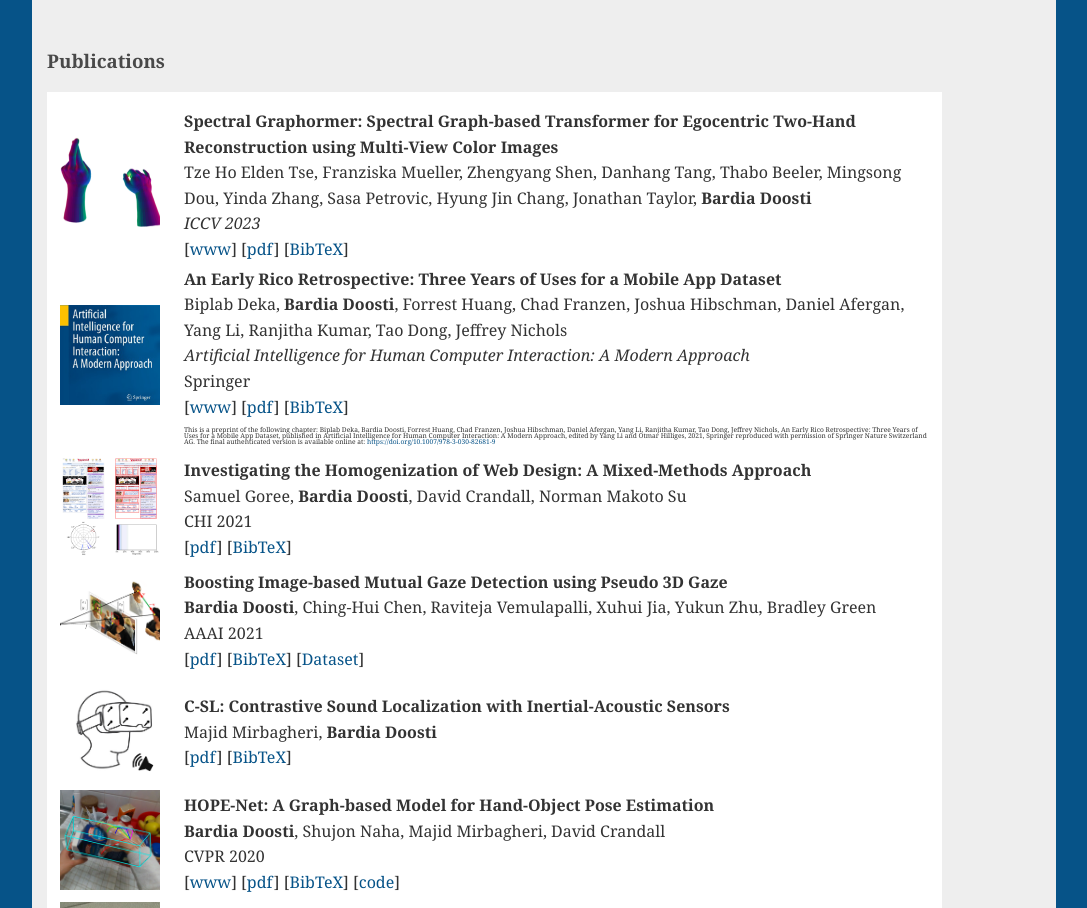
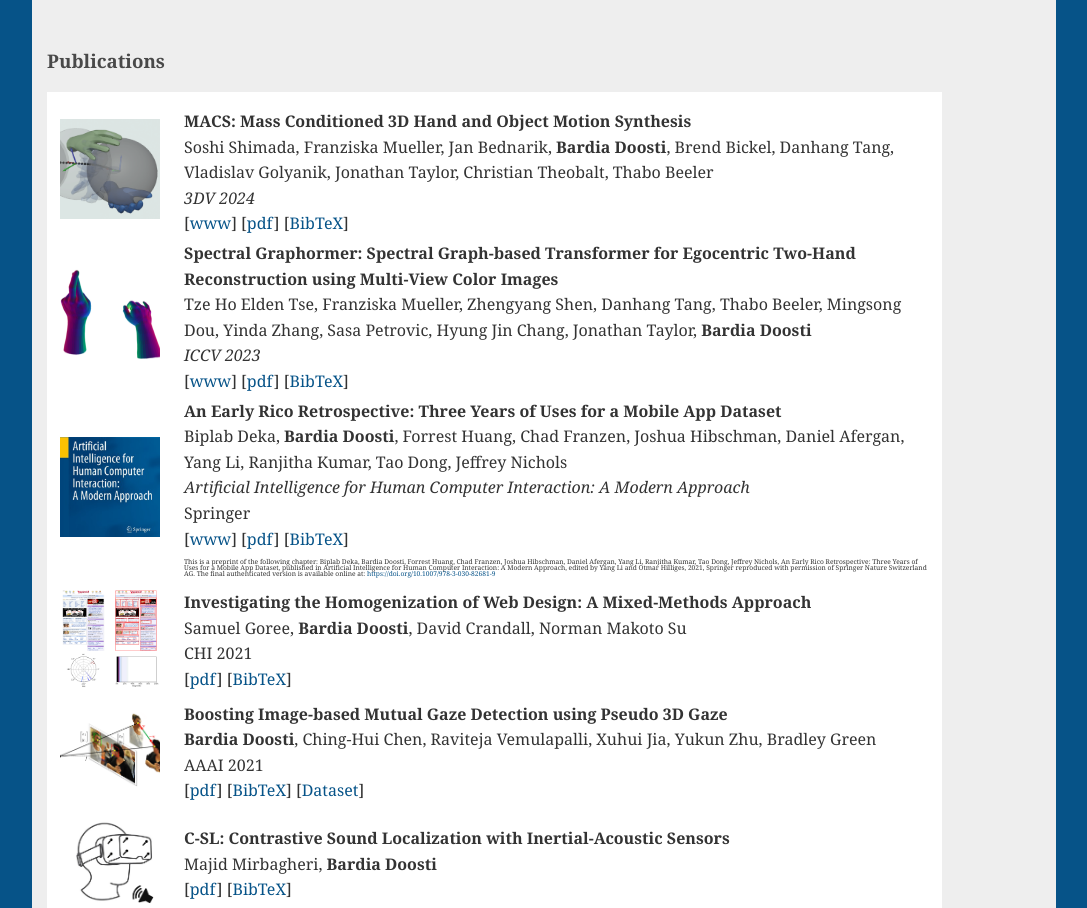
Before and after one commit to bardiadoosti/bardiadoosti.github.io, a plain HTML site: page index.html in a window 1280 px wide. Shown: the part 1682-2590 px from the top of the page, without its empty margins (96-1183 px from the left). Drawn offline with Linux system fonts and the light colour scheme.

Commit message:
Update index.html
Add MACS paper.

```diff
--- a/index.html
+++ b/index.html
@@ -123,6 +123,19 @@
                   <table>
                      <th style="width:120px"></th>
                      <th></th>
+                     <tr>
+                        <td>
+                           <img src="Papers/macs/thumbnail.png" width="100px" height="100px"/>
+                        </td>
+                        <td>
+                           <b>MACS: Mass Conditioned 3D Hand and Object Motion Synthesis</b><br>
+                           Soshi Shimada, Franziska Mueller, Jan Bednarik, <b>Bardia Doosti</b>, Brend Bickel, Danhang Tang, Vladislav Golyanik, Jonathan Taylor, Christian Theobalt, Thabo Beeler<br>
+                           <i>3DV 2024</i><br>
+                           [<a href="https://vcai.mpi-inf.mpg.de/projects/MACS/">www</a>]
+                           [<a href="https://arxiv.org/pdf/2312.14929v1">pdf</a>]
+                           [<a href="Papers/macs/macs.bib">BibTeX</a>]
+                        </td>
+                     </tr>
                      <tr>
                         <td>
                            <img src="Papers/graphormer/thumbnail.png" width="100px" height="100px"/>
```
